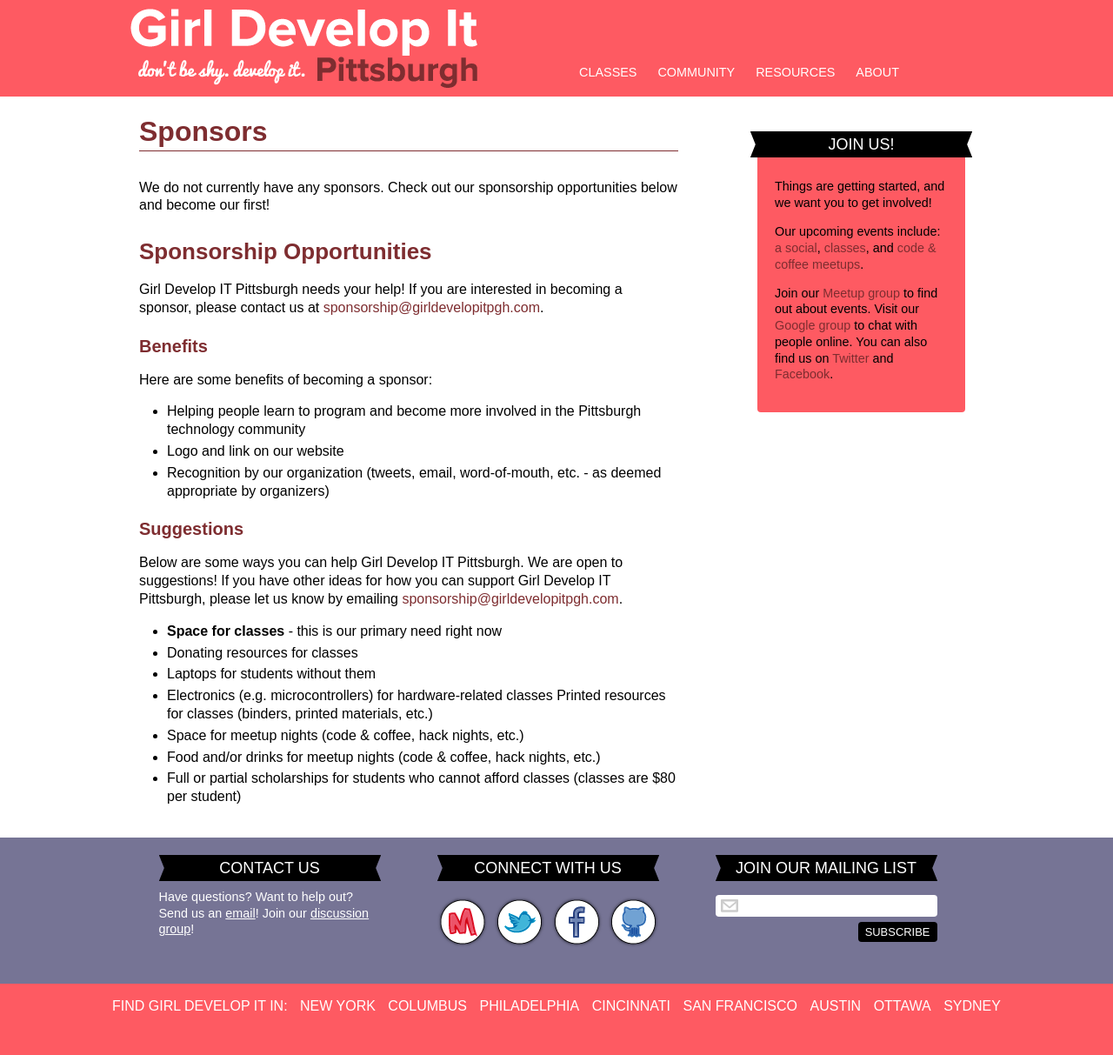
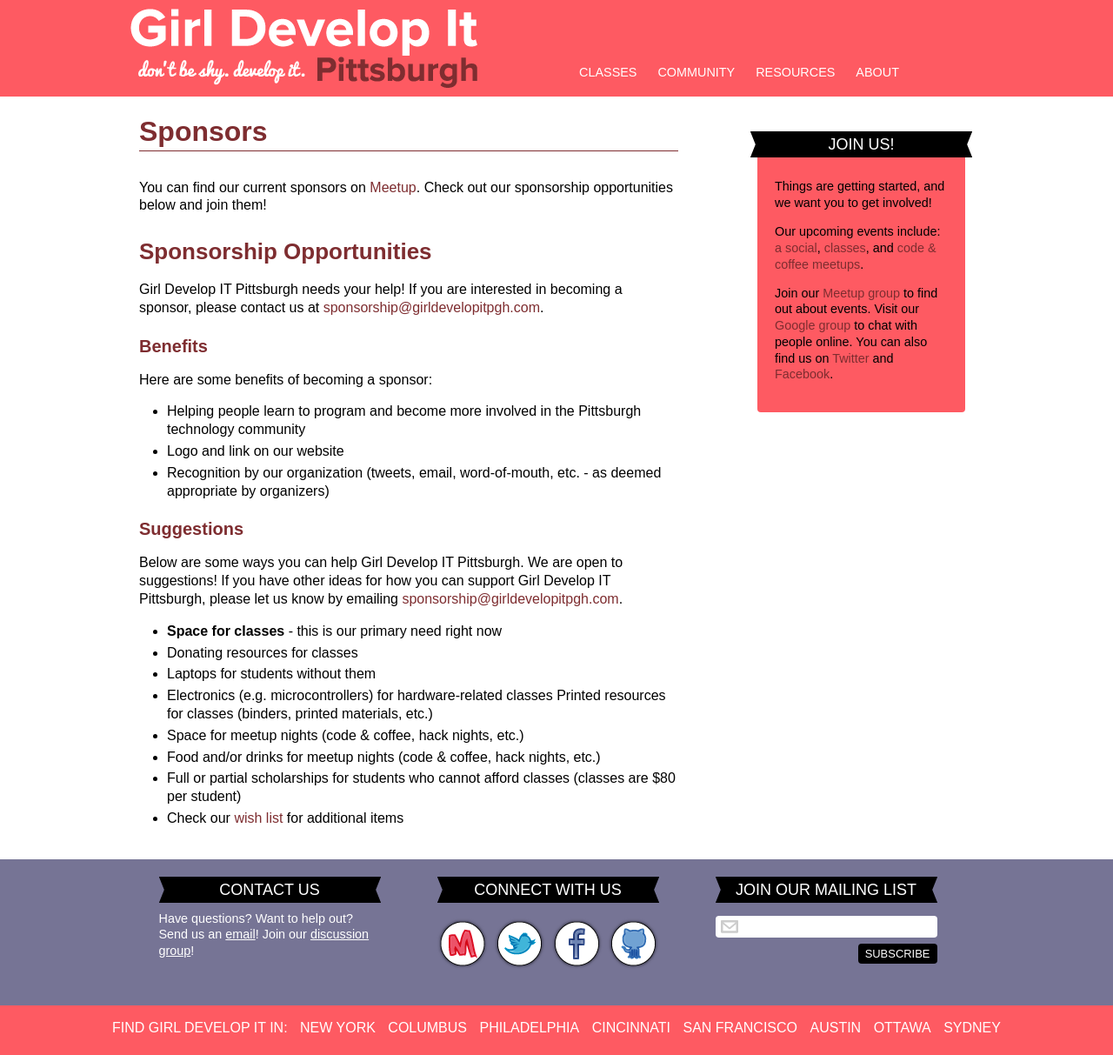
Before and after one commit to gdipgh/girldevelopitpgh.com, a Jekyll site: the page built from about/sponsors.html, in a window 1280 px wide. Shown: the whole page at 87% size. Built offline with Jekyll 4.4.1, drawn with Linux system fonts in a browser that asks for light colours; before the commit the page ends 1188 px from its top, so only the background shows below that.

Commit message:
Update sponsorship information
* Add link to sponsor page on Meetup
* Add link to our wishlist

```diff
--- a/_includes/footer.html
+++ b/_includes/footer.html
@@ -43,8 +43,8 @@
   <div class="container">
     <div class="sponsors">
       <h4>Our Sponsors</h4>
-      <p>We do not currently have any sponsors. Check out our
-  <a href="{{site.baseurl}}/about/sponsors.html">sponsorship opportunities</a> and become our first!</p>
+      <p>You can find our current sponsors on <a href="http://www.meetup.com/Girl-Develop-IT-Pittsburgh/sponsors/">Meetup</a>. Check out our
+  <a href="{{site.baseurl}}/about/sponsors.html">sponsorship opportunities</a> and join them!</p>
     </div>
 
     <div class="about">
--- a/about/sponsors.html
+++ b/about/sponsors.html
@@ -2,8 +2,7 @@
 layout: default
 title: Sponsors
 ---
-<p>We do not currently have any sponsors. Check out our sponsorship opportunities
-below and become our first!</p>
+<p>You can find our current sponsors on <a href="http://www.meetup.com/Girl-Develop-IT-Pittsburgh/sponsors/">Meetup</a>. Check out our sponsorship opportunities below and join them!</p>
 
 <h3>Sponsorship Opportunities</h3>
 <p>
@@ -37,4 +36,5 @@
   <li>Space for meetup nights (code & coffee, hack nights, etc.)</li>
   <li>Food and/or drinks for meetup nights (code & coffee, hack nights, etc.)</li>
   <li>Full or partial scholarships for students who cannot afford classes (classes are $80 per student)</li>
+  <li>Check our <a href="http://amzn.com/w/3QV38LYD2V82Z">wish list</a> for additional items</li>
 </ul>
```
